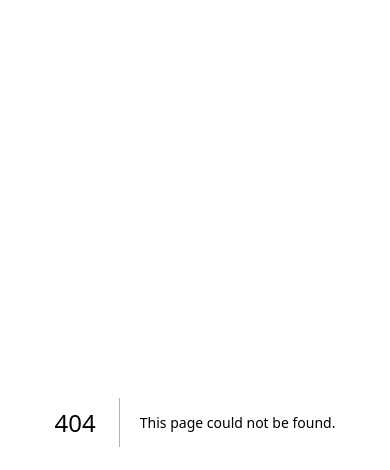
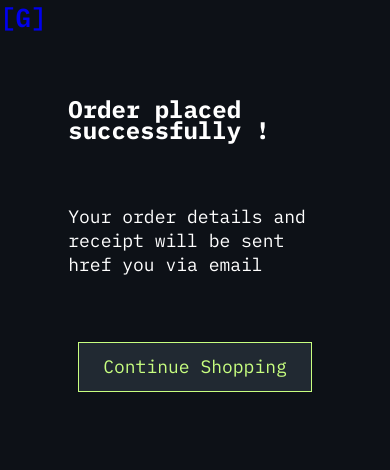
Before and after one commit to gaurav-khurana/The-Game-Vault-Client-NextJS, a Next.js app: page /orderconfirmation in a window 390 px wide. Before the commit this address had no page. Shown: the top 470 px of the page. Built offline with nearby package versions, Linux system fonts and the light colour scheme.

Commit message:
Order confirmation Page with  styling for Mobile & Desktop DONE

```diff
--- /dev/null
+++ b/app/orderconfirmation/OrderConfirmedPage.scss
@@ -0,0 +1,36 @@
+@use "../styles//partials/global";
+@use "../styles//partials/typography";
+@use "../styles//partials/mixins" as *;
+@use "../styles//partials/variables" as *;
+
+.confirmation {
+  width: 100vw;
+  height: 100vh;
+  background-color: $color-secondary-black;
+  //   paddin
+
+  @include flexbox(column, flex-start, flex-start);
+
+  &-container {
+    width: 65vw;
+    height: 50vh;
+    margin-inline: auto;
+    @include flexbox(column, space-evenly, center);
+  }
+
+  &__title {
+    color: $color-primary-white;
+  }
+
+  &__text {
+    color: $color-primary-white;
+  }
+
+  &__btn {
+    width: 60vw;
+    height: 5rem;
+    background-color: $color-secondary-dark-grey;
+    color: $color-primary-green;
+    border: $divider-width solid $color-primary-green;
+  }
+}
--- /dev/null
+++ b/app/orderconfirmation/page.jsx
@@ -0,0 +1,33 @@
+// import { Link } from "react-router-dom";
+import Link from "next/link";
+import "./OrderConfirmedPage.scss";
+
+function OrderConfirmedPage() {
+  return (
+    <>
+      <main className="confirmation">
+        <section className="xbox-game-header">
+          <Link href="/">
+            <h2 className="xbox-game-header__logo">[G]</h2>
+          </Link>
+        </section>
+
+        <div className="confirmation-container">
+          <h2 className="confirmation__title">Order placed successfully !</h2>
+
+          <h2 className="confirmation__text">
+            Your order details and receipt will be sent href you via email
+          </h2>
+
+          <Link href="/menu">
+            <button className="confirmation__btn" type="submit">
+              Continue Shopping
+            </button>
+          </Link>
+        </div>
+      </main>
+    </>
+  );
+}
+
+export default OrderConfirmedPage;
```
